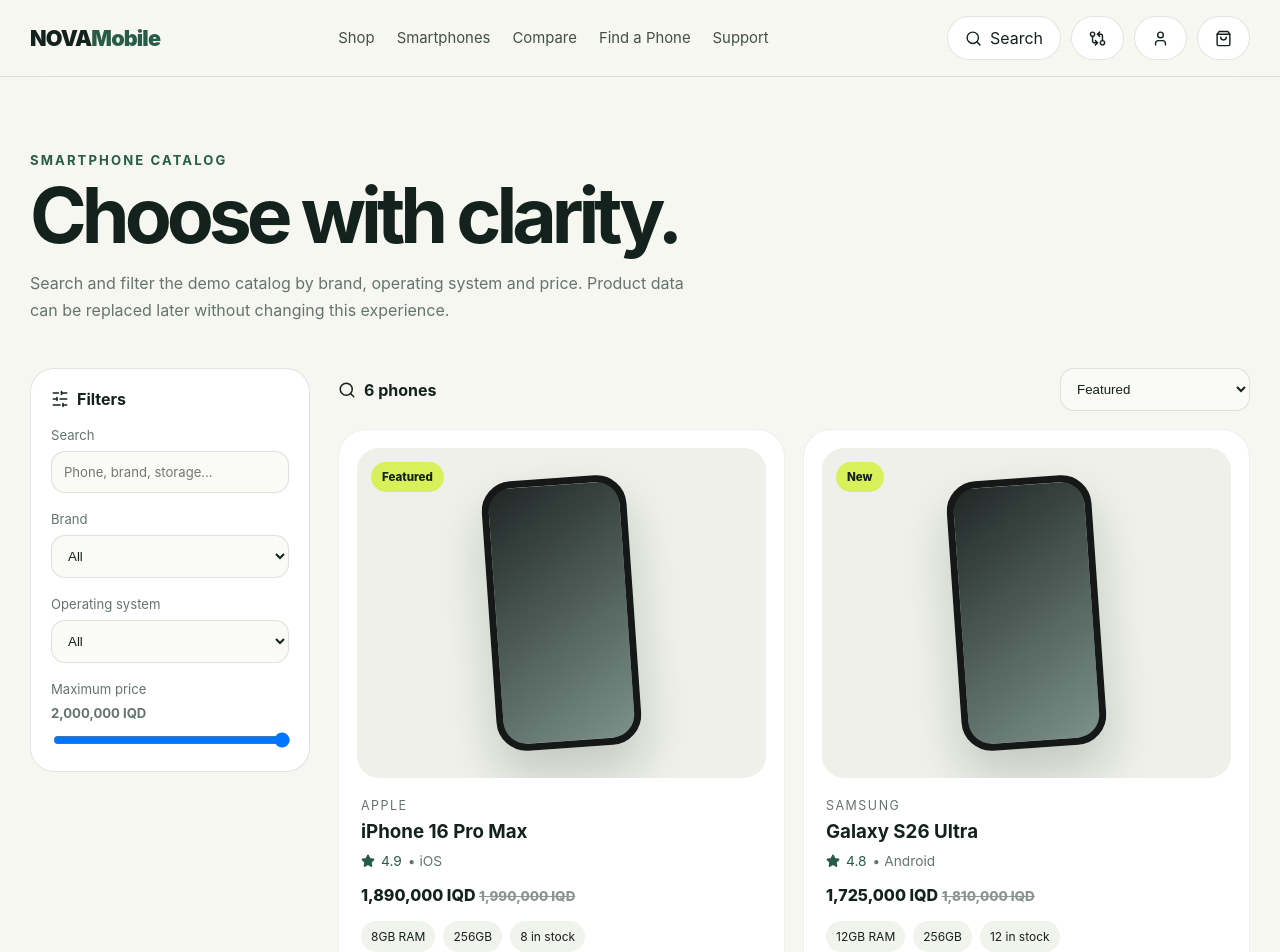
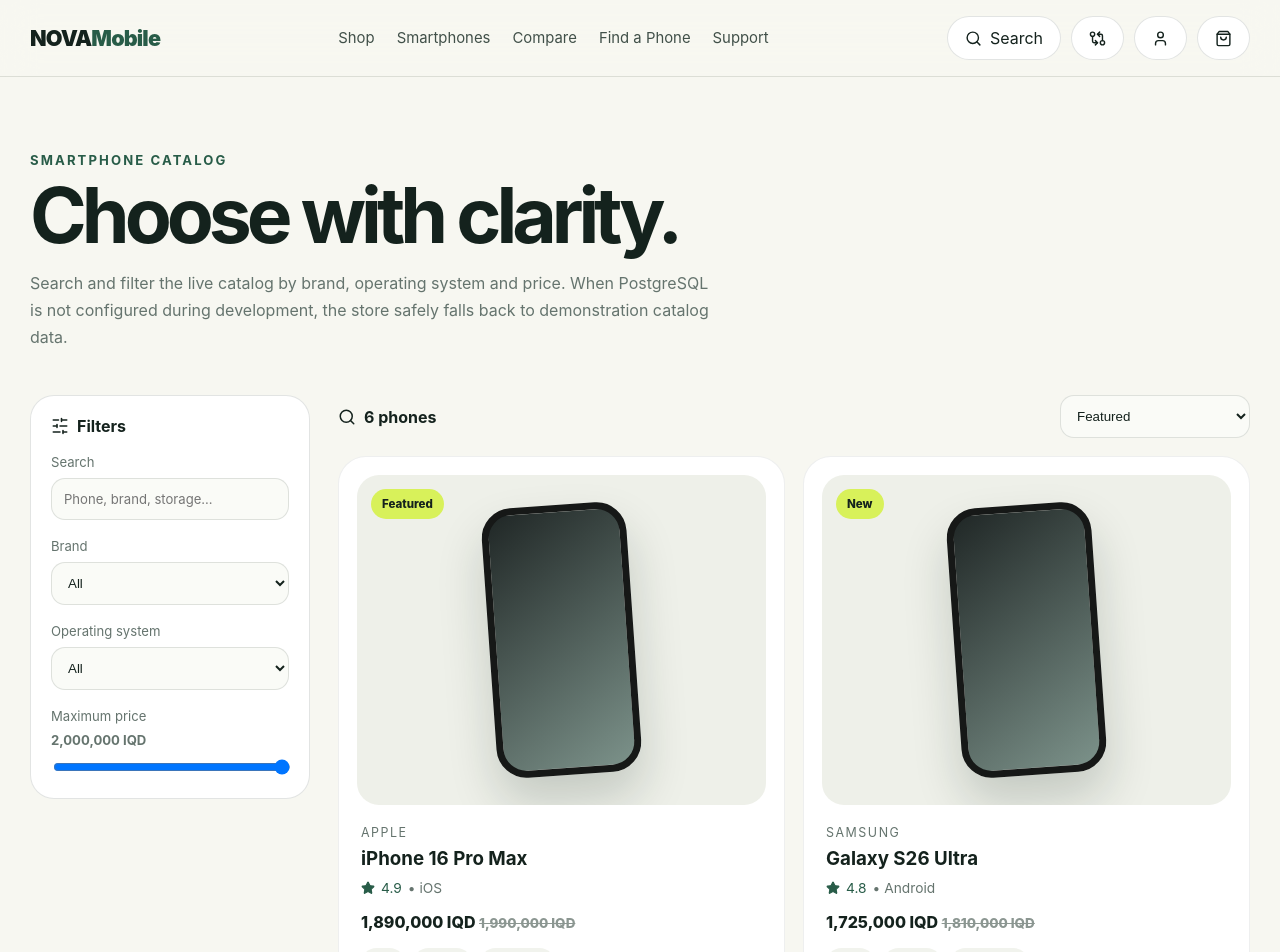
Before and after one commit to ahpa5246-lgtm/phones-shop, a Next.js app: page /shop in a window 1280 px wide. Shown: the top 952 px of the page. Built offline with nearby package versions, Linux system fonts and the light colour scheme; no server answers; the database is empty.

Commit message:
feat: load storefront catalog from database

```diff
--- a/app/shop/page.tsx
+++ b/app/shop/page.tsx
@@ -1,32 +1,10 @@
-'use client';
+import CatalogClient from '@/components/catalog-client';
+import { getCatalogProducts } from '@/lib/catalog-data';
 
-import { useMemo, useState } from 'react';
-import Link from 'next/link';
-import { Search, SlidersHorizontal, Star } from 'lucide-react';
-import ProductActions from '@/components/product-actions';
-import { demoBrands, demoProducts, formatIQD } from '@/lib/demo-data';
+export const dynamic = 'force-dynamic';
 
-export default function ShopPage() {
-  const [query, setQuery] = useState('');
-  const [brand, setBrand] = useState('All');
-  const [os, setOs] = useState('All');
-  const [sort, setSort] = useState('featured');
-  const [maxPrice, setMaxPrice] = useState(2000000);
-
-  const products = useMemo(() => {
-    const normalized = query.trim().toLowerCase();
-    const filtered = demoProducts.filter((product) => {
-      const matchesQuery = !normalized || [product.name, product.brand, product.storage.join(' '), product.os]
-        .join(' ').toLowerCase().includes(normalized);
-      return matchesQuery && (brand === 'All' || product.brand === brand) && (os === 'All' || product.os === os) && product.price <= maxPrice;
-    });
-    return [...filtered].sort((a, b) => {
-      if (sort === 'price-low') return a.price - b.price;
-      if (sort === 'price-high') return b.price - a.price;
-      if (sort === 'rating') return b.rating - a.rating;
-      return (b.badge ? 1 : 0) - (a.badge ? 1 : 0);
-    });
-  }, [query, brand, os, sort, maxPrice]);
+export default async function ShopPage() {
+  const products = await getCatalogProducts();
 
   return (
     <main>
@@ -34,43 +12,10 @@
         <div className="shell">
           <span className="eyebrow" style={{color:'var(--green-700)'}}>Smartphone catalog</span>
           <h1>Choose with clarity.</h1>
-          <p>Search and filter the demo catalog by brand, operating system and price. Product data can be replaced later without changing this experience.</p>
+          <p>Search and filter the live catalog by brand, operating system and price. When PostgreSQL is not configured during development, the store safely falls back to demonstration catalog data.</p>
         </div>
       </section>
-
-      <section className="shell catalog-layout">
-        <aside className="filter-panel">
-          <div className="filter-title"><SlidersHorizontal size={18}/><strong>Filters</strong></div>
-          <label>Search<input value={query} onChange={(e) => setQuery(e.target.value)} placeholder="Phone, brand, storage..."/></label>
-          <label>Brand<select value={brand} onChange={(e) => setBrand(e.target.value)}><option>All</option>{demoBrands.map((item) => <option key={item}>{item}</option>)}</select></label>
-          <label>Operating system<select value={os} onChange={(e) => setOs(e.target.value)}><option>All</option><option>iOS</option><option>Android</option></select></label>
-          <label>Maximum price<strong>{formatIQD(maxPrice)}</strong><input type="range" min="900000" max="2000000" step="25000" value={maxPrice} onChange={(e) => setMaxPrice(Number(e.target.value))}/></label>
-        </aside>
-
-        <div className="catalog-results">
-          <div className="catalog-toolbar">
-            <div><Search size={18}/><strong>{products.length} phones</strong></div>
-            <select value={sort} onChange={(e) => setSort(e.target.value)} aria-label="Sort products">
-              <option value="featured">Featured</option><option value="price-low">Price: low to high</option><option value="price-high">Price: high to low</option><option value="rating">Top rated</option>
-            </select>
-          </div>
-          {products.length ? <div className="products catalog-grid">
-            {products.map((product) => (
-              <article className="product-card" key={product.id}>
-                <Link href={`/phones/${product.slug}`} className="product-image"><span className="badge">{product.badge ?? 'Smartphone'}</span><div className="mini-phone"/></Link>
-                <div className="product-meta">
-                  <span className="maker">{product.brand}</span>
-                  <Link href={`/phones/${product.slug}`}><h3>{product.name}</h3></Link>
-                  <div className="rating"><Star size={14} fill="currentColor"/> {product.rating} <span>• {product.os}</span></div>
-                  <p className="price">{formatIQD(product.price)} {product.oldPrice && <span className="old">{formatIQD(product.oldPrice)}</span>}</p>
-                  <div className="spec-row"><span className="chip">{product.ram} RAM</span><span className="chip">{product.storage[0]}</span><span className="chip">{product.stock} in stock</span></div>
-                  <ProductActions productId={product.id} storage={product.storage[0]} color={product.colors[0]} compact/>
-                </div>
-              </article>
-            ))}
-          </div> : <div className="empty-state"><h2>No matching phones.</h2><p>Try widening the price range or clearing a filter.</p></div>}
-        </div>
-      </section>
+      <CatalogClient initialProducts={products}/>
     </main>
   );
 }
```
